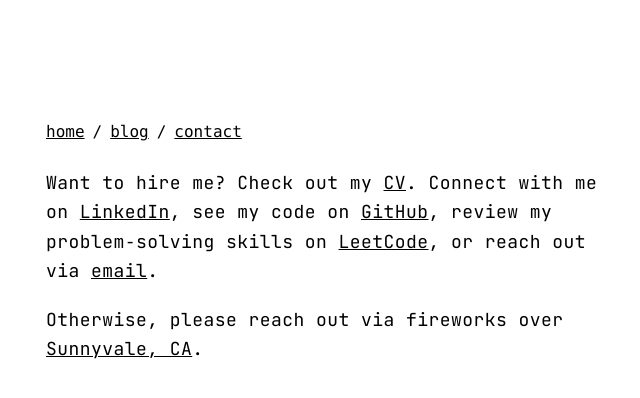
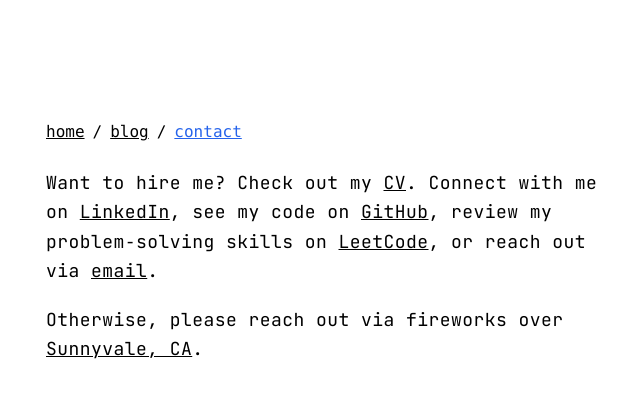
Before and after one commit to kingofsunnyvale/kingofsunnyvale.github.io, a Jekyll site: the page built from contact.html, in a window 1280 px wide. Shown: the top 398 px of the page, without its empty margins (306-946 px from the left). Built offline with Jekyll 4.4.1, drawn with Linux system fonts in a browser that asks for light colours; nearby versions of some CDN libraries.

Commit message:
highlight contact blue

```diff
--- a/_layouts/default.html
+++ b/_layouts/default.html
@@ -24,7 +24,7 @@
         <a href="{{ '/blog' | relative_url }}"
            class="underline hover:text-blue-600{% if page.url contains '/blog' %} text-blue-600{% endif %}">blog</a><span>/</span>
         <a href="{{ '/contact' | relative_url }}"
-           class="underline hover:text-blue-600{% if page.url == '/contact.html' %} text-blue-600{% endif %}">contact</a>
+           class="underline hover:text-blue-600{% if page.url == '/contact/' %} text-blue-600{% endif %}">contact</a>
       </nav>
 
       {{ content }}
```
